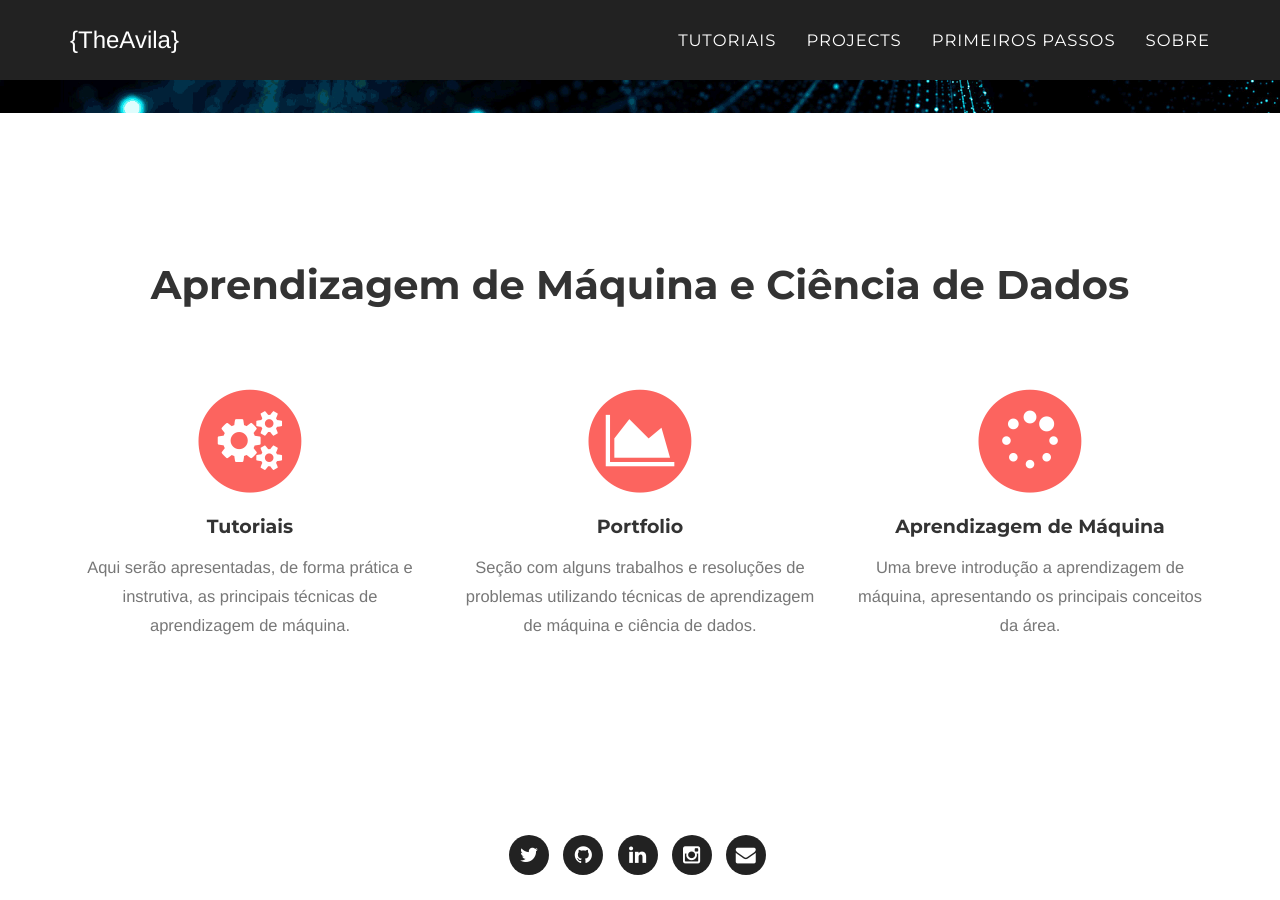
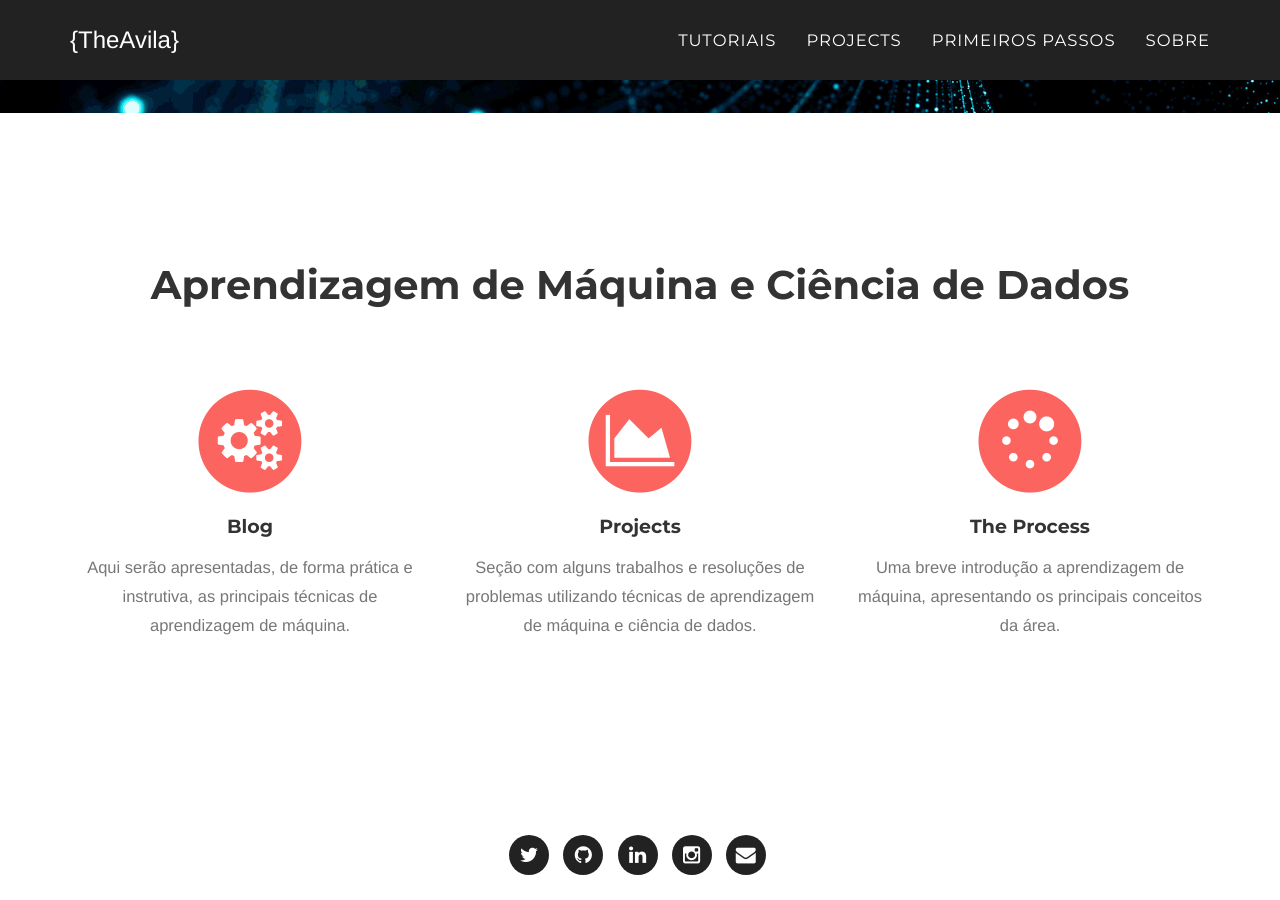
Before and after one commit to VisaLisa/visalisa.github.io, a Jekyll site: the page built from index.html, in a window 1280 px wide and 900 px high, scrolled down 512 px. Built offline with Jekyll 4.4.1, drawn with Linux system fonts in a browser that asks for light colours; some web fonts are replaced.

Commit message:
udpated links

```diff
--- a/_includes/sections.html
+++ b/_includes/sections.html
@@ -9,34 +9,34 @@
             </div>
             <div class="row text-center">
                 <div class="col-md-4">
-                    <a href="/tutoriais/">
+                    <a href="/blog/">
                     <span class="fa-stack fa-4x">
                         <i class="fa fa-circle fa-stack-2x text-primary"></i>
                         <i class="fa fa-gears fa-stack-1x fa-inverse"></i>
                     </span>
                     </a>
 
-                    <h4 class="service-heading">Tutoriais</h4>
+                    <h4 class="service-heading">Blog</h4>
                     <p class="text-muted">Aqui serão apresentadas, de forma prática e instrutiva, as principais técnicas de aprendizagem de máquina.</p>
                 </div>
                 <div class="col-md-4">
-                    <a href="/portfolio/">
+                    <a href="/projects/">
                     <span class="fa-stack fa-4x">
                         <i class="fa fa-circle fa-stack-2x text-primary"></i>
                         <i class="fa fa-area-chart fa-stack-1x fa-inverse"></i>
                     </span>
                     </a>
-                    <h4 class="service-heading">Portfolio</h4>
+                    <h4 class="service-heading">Projects</h4>
                     <p class="text-muted">Seção com alguns trabalhos e resoluções de problemas utilizando técnicas de aprendizagem de máquina e ciência de dados.</p>
                 </div>
                 <div class="col-md-4">
-                    <a href="/primeirosPassos/">
+                    <a href="/process/">
                     <span class="fa-stack fa-4x">
                         <i class="fa fa-circle fa-stack-2x text-primary"></i>
                         <i class="fa fa-spinner fa-stack-1x fa-inverse"></i>
                     </span>
                     </a>
-                    <h4 class="service-heading">Aprendizagem de Máquina</h4>
+                    <h4 class="service-heading">The Process</h4>
                     <p class="text-muted">Uma breve introdução a aprendizagem de máquina, apresentando os principais conceitos da área.</p>
                 </div>
             </div>
--- a/blog.html
+++ b/blog.html
@@ -8,7 +8,7 @@
 
 
 {% for post in site.posts reversed %}
-    {% if post.tags contains 'Tutorial' %}
+    {% if post.tags contains 'Blog' %}
         <hr>
         <div class="post-preview" style="margin-top: 2%;">
             <a href="{{ post.url | prepend: site.baseurl }}">
```
